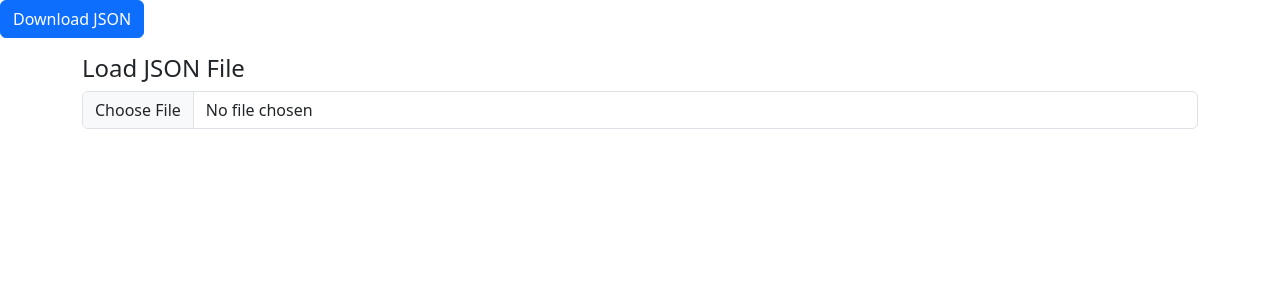
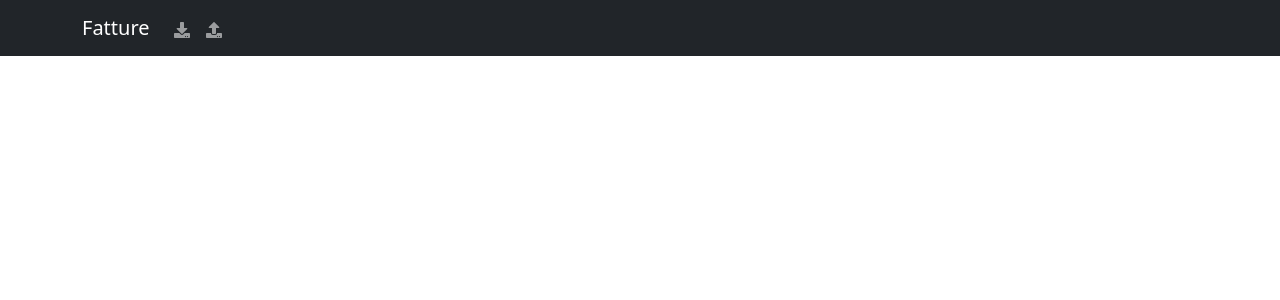
Before and after one commit to FissoreD/fatture, a Next.js app: page / in a window 1280 px wide. Shown: the top 300 px of the page. Built offline with nearby package versions, Linux system fonts and the light colour scheme.

Commit message:
upload and downlaod with navbars

```diff
--- a/app/home.tsx
+++ b/app/home.tsx
@@ -48,7 +48,7 @@ const empty_fatt_cnt = () : fatt_cnt => ({lines: [], total: mk_editable(0)})
 const empty_fatt_bolla = (): fatt_bolla => ({ fatt: empty_fatt_cnt(), bolla: empty_fatt_cnt() })
 const now_date = (): editable<date> => {
   let n = new Date(Date.now())
-  return mk_editable({ d: n.getDay(), m: n.getMonth(), y: n.getFullYear(), })
+  return mk_editable(n.toDateString())
 }
 const empty_fatt = (): fatt => ({ cnt: empty_fatt_bolla(), date: now_date(), id: Date.now(), zoom: false })
 
--- a/app/page.tsx
+++ b/app/page.tsx
@@ -3,10 +3,11 @@
 import 'bootstrap/dist/css/bootstrap.min.css';
 
 import { cliente, ditta, editable, fatt, fatt_cnt, fatt_line } from "./types";
-import { Container, Table } from 'react-bootstrap';
-import { MouseEventHandler, useState } from 'react';
+import { Container, Nav, Navbar, Table } from 'react-bootstrap';
+import { MouseEventHandler, useRef, useState } from 'react';
 import { mk_editable, TdH } from './tools';
 import { ppcliente } from './home';
+import { FaDownload, FaUpload } from 'react-icons/fa';
 
 const l1: fatt_line = { descr: mk_editable("burrata"), qta: mk_editable("10 pz") }
 const l2: fatt_line = { descr: mk_editable("jambon"), qta: mk_editable("10 pz") }
@@ -38,7 +39,7 @@ const c2: cliente = { name: mk_editable("Noel"), ditte: [ic] }
 const cts = [c1,c2]
 
 const DownloadJsonButton = (cts: cliente[]) => {
-  const handleDownload: MouseEventHandler<HTMLButtonElement> = () => {
+  const handleDownload = () => {
     const data = cts;
 
     const jsonString = JSON.stringify(data, null, 2);
@@ -57,15 +58,11 @@ const DownloadJsonButton = (cts: cliente[]) => {
   };
 
 
-  return (
-    <button className="btn btn-primary" onClick={handleDownload}>
-      Download JSON
-    </button>
-  );
+  return <FaDownload onClick={handleDownload} />;
 };
 
-function JsonLoader(data:cliente[], setter:((c:cliente[]) => void)) {
-  const [error, setError] = useState<string | null>(null);
+function JsonLoader(setter: ((c: cliente[]) => void)) {
+  const inputRef = useRef<HTMLInputElement>(null);
 
   const handleFileLoad = async (e: React.ChangeEvent<HTMLInputElement>) => {
     const file = e.target.files?.[0];
@@ -75,21 +72,18 @@ function JsonLoader(data:cliente[], setter:((c:cliente[]) => void)) {
     try {
       const text = await file.text();
       const parsed = JSON.parse(text);
-
-      // ⚠️ TypeScript cast (compile-time only)
       const typedData = parsed as cliente[];
-
-      setError(null);
       setter(typedData);
     } catch (err) {
-      setError("Invalid JSON file");
       setter([]);
     }
-    // TODO: better error menagement
   };
 
   return (
-    <div className="container mt-3">
+    <>
+      <FaUpload onClick={() => inputRef.current?.click()} />
+
+      <div className="container mt-3 d-none">
         <h4>Load JSON File</h4>
 
         {/* Bootstrap styled file input */}
@@ -98,10 +92,10 @@ function JsonLoader(data:cliente[], setter:((c:cliente[]) => void)) {
           accept="application/json"
           className="form-control mb-3"
           onChange={handleFileLoad}
+          ref={inputRef}
         />
-
-      {error && <div className="alert alert-danger">{error}</div>}
       </div>
+    </>
   );
 }
 
@@ -109,26 +103,17 @@ const l: cliente[] = []
 
 export default function Home() {
   const [cts1, setCts] = useState(l);
-  const setter = (i:number) =>  (c:cliente) => {
-    const cts = [...cts1];
-    cts[i] = c;
-    setCts(cts)
-  }
+  const setter = (idx:number) => (c:cliente) => setCts(cts.map((c1,i) => i === idx ? c : c1))
   return <>
-    {DownloadJsonButton(cts1)}
-    {JsonLoader(cts1,setCts)}
-    {/* <Table>
-      <thead>
-        <tr>
-          <TdH name='Cliente'/>
-          <TdH name='Ditta'/>
-          <th>Data</th>
-          <th>Fattura</th>
-          <th>Bolla</th>
-        </tr>
-      </thead>
-      <tbody>{cts1.map((c, i) => ppcliente(setter(i))(c, i))}</tbody>
-    </Table> */}
+    <Navbar bg="dark" data-bs-theme="dark">
+      <Container>
+        <Navbar.Brand href="#home">Fatture</Navbar.Brand>
+          <Nav className="me-auto">
+            <Nav.Link href="#home">{DownloadJsonButton(cts1)}</Nav.Link>
+            <Nav.Link href="#link">{JsonLoader(setCts)}</Nav.Link>
+        </Nav>
+      </Container>
+    </Navbar>
     {cts1.map((c, i) => ppcliente(setter(i))(c, i))}
   </>
 }
--- a/app/tools.tsx
+++ b/app/tools.tsx
@@ -1,4 +1,4 @@
-import { editable } from "./types";
+import { date, editable } from "./types";
 
 type TdCenter = { name: string; rowSpan?: number };
 
@@ -44,7 +44,7 @@ export function pp_edit_str(p1: editable<string>, setter: ((a: editable<string>)
   return pp_edit(p1, e => e, setter, "text")
 }
 
-export const date2str = (d: number) => `${(new Date(d)).toLocaleDateString()}`
+export const date2str = (d: date) => `${(new Date(d)).toLocaleDateString()}`
 
 export function mk_editable<T>(x:T) : editable<T> {
   return { editing: false, value:x}
```
Lines whose indentation alone changed are shown as unchanged.
